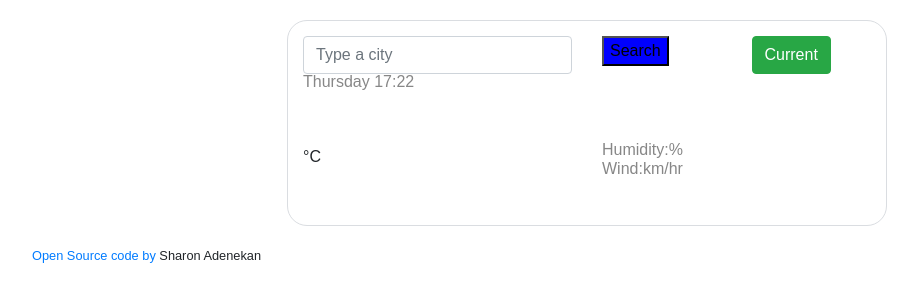
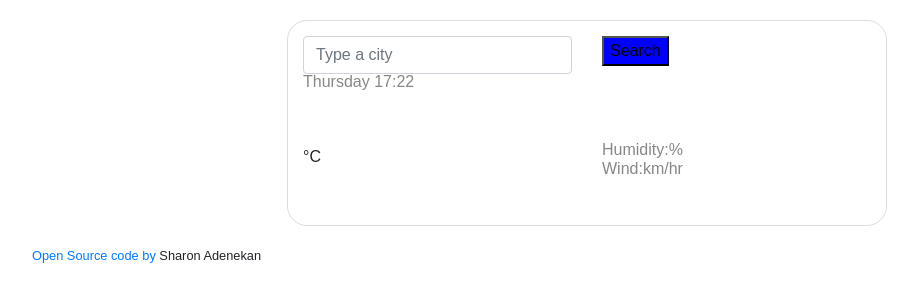
Before and after one commit to Sharoncodes12/my-new-project, a plain HTML site: page index.html in a window 1280 px wide. Shown: the whole page, without its empty margins (53-971 px from the left). Drawn offline with nearby package versions, Linux system fonts and the light colour scheme; no server answers.

Commit message:
Removed the current button

```diff
--- a/index.html
+++ b/index.html
@@ -30,11 +30,7 @@
             <div class="col-3">
               <input class="form-control-btn" type="submit" value="Search" />
             </div>
-            <div class="col-3">
-              <button class="btn btn-success" id="current-location-button">
-                Current
-              </button>
-            </div>
+            <div class="col-3"></div>
           </div>
         </form>
         <h1 id="city"></h1>
```
